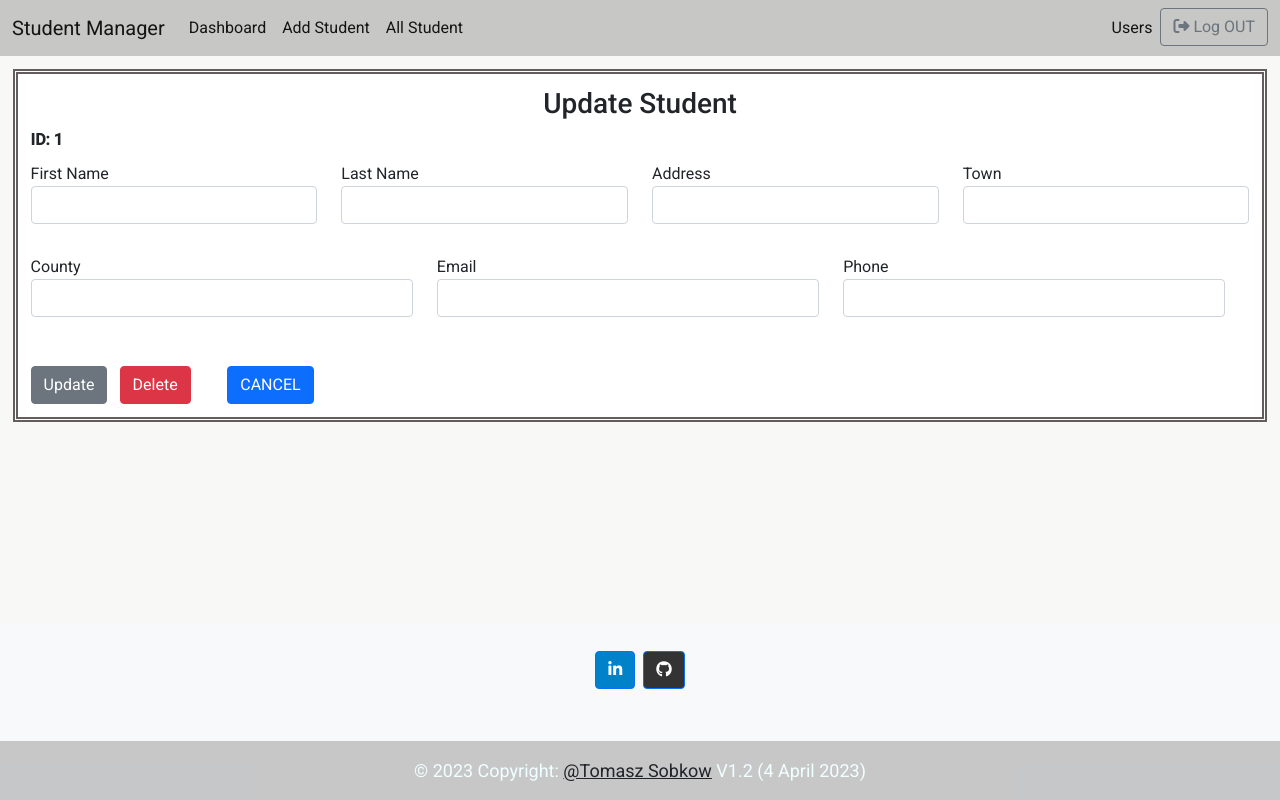
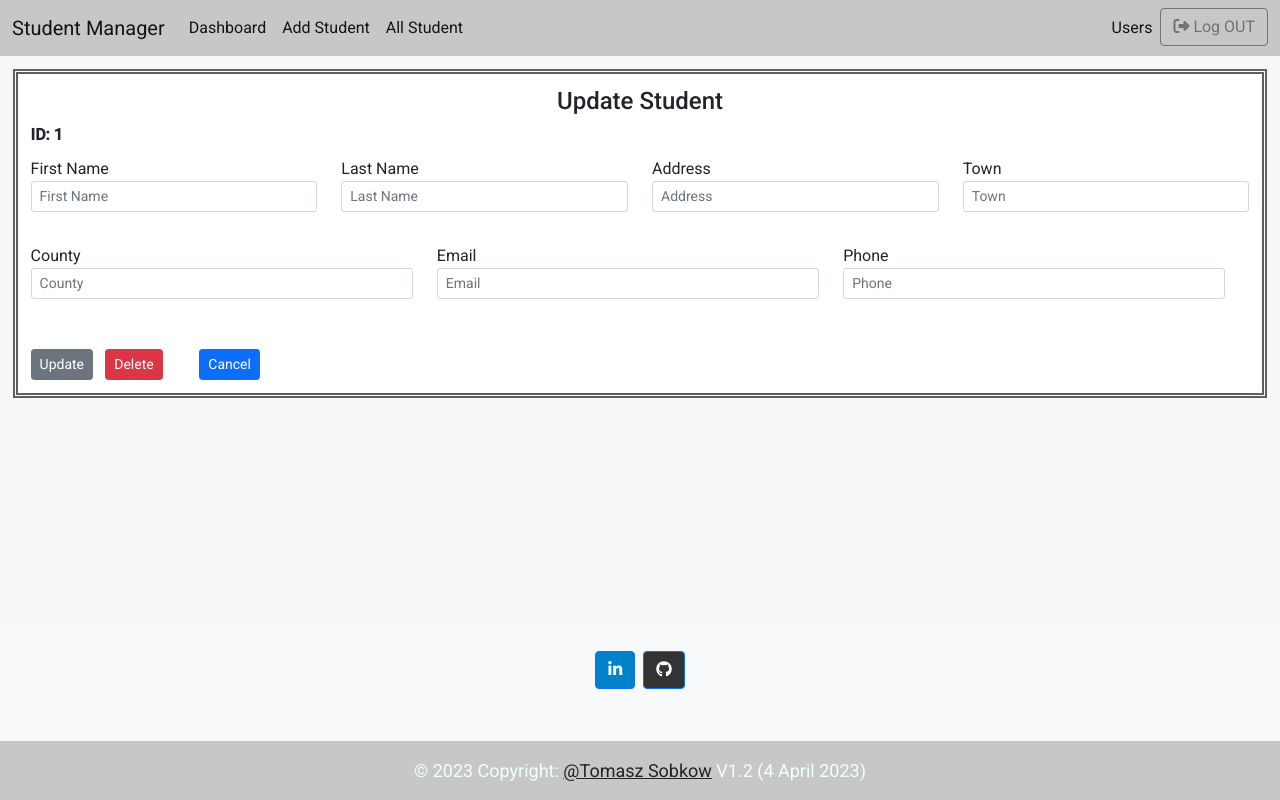
Before and after one commit to TomaszSobkow/StudentManagerFrontend, an Angular app: page /defaultComponent/students/student/1 in a window 1280 px wide. Built offline with nearby package versions, Linux system fonts and the light colour scheme; no server answers.

Commit message:
changed size of filds in updatestudent

```diff
--- a/src/app/students/addstudent/addstudent.component.css
+++ b/src/app/students/addstudent/addstudent.component.css
@@ -1,5 +1,5 @@
 body{
-  margin: 0% 3%  1% 3%;
+  margin: 0% 2%  1% 2%;
   padding: 1%;
 
   border: 5px double  rgb(100, 93, 93);;
--- a/src/app/students/updatestudent/updatestudent.component.html
+++ b/src/app/students/updatestudent/updatestudent.component.html
@@ -1,6 +1,6 @@
 <body >
   <div >
-    <h3 class = " text-center">{{ title }}</h3>
+    <h4 class = " text-center">{{ title }}</h4>
   </div>
 
   <form (ngSubmit) = "onSubmit()" >
@@ -12,59 +12,52 @@
     <div class="row">
       <div class = " col form-group  mb-3">
         <label>First Name</label>
-        <input type = "text"  class = "form-control " id = "firstName"
+        <input type = "text"  class = "form-control form-control-sm mb-3" name = "firstName" placeholder="First Name"
           [(ngModel)] = "student.firstName" name = "firstName">
       </div>
 
       <div class = " col form-group  mb-3 ">
         <label>Last Name</label>
-        <input type = "text" class = "form-control"  id = "LastName"
+        <input type = "text" class = "form-control form-control-sm mb-3"  name = "LastName" placeholder="Last Name"
           [(ngModel)] = "student.lastName" name = "LastName">
       </div>
 
       <div class = " col form-group  mb-3">
         <label>Address</label>
-        <input type = "text" class = "form-control"  id = "address"
+        <input type = "text" class = "form-control form-control-sm mb-3"  name = "address" placeholder="Address"
            [(ngModel)] = "student.address" name = "address">
       </div>
 
       <div class = " col form-group  mb-3 ">
         <label>Town</label>
-        <input type = "text" class = "form-control"  id = "town"
+        <input type = "text" class = "form-control form-control-sm mb-3"  name = "town" placeholder="Town"
           [(ngModel)] = "student.town" name = "town">
       </div>
 
         <div class="row">
           <div class = " col form-group  mb-3">
             <label>County</label>
-            <input type = "text"  class = "form-control " id = "county"
+            <input type = "text"  class = "form-control form-control-sm mb-3" name = "county" placeholder="County"
               [(ngModel)] = "student.county" name = "county">
           </div>
 
       <div class = " col form-group  mb-3">
         <label>Email</label>
-        <input type = "text" class = "form-control"  id = "emailId"
+        <input type = "text" class = "form-control form-control-sm mb-3"  name = "emailId" placeholder="Email"
           [(ngModel)] = "student.email" name = "emailId">
       </div>
 
       <div class = " col form-group  mb-3">
         <label>Phone</label>
-        <input type = "text" class = "form-control"  id = "phone"
+        <input type = "text" class = "form-control form-control-sm mb-3"  name = "phone" placeholder="Phone"
           [(ngModel)] = "student.phone" name = "phone">
       </div>
 
     </div>
-
-
-
-
-
-
-
-    </div>
-    <button class="btn btn-secondary"   id="btnadd"  type="button" (click)="onSubmit()">Update </button>
-    <button class="btn btn-danger" id="btnadd" type="button" (click)="deleteStudent(student.id)" style="margin-left: 1%">Delete </button>
-    <button class="btn btn-primary"   id="btnadd"  type="button" (click)="cancel()"  style="margin-left: 3%" >CANCEL </button>
+   </div>
+    <button class="btn btn-secondary btn-sm"   id="btnadd"  type="button" (click)="onSubmit()">Update </button>
+    <button class="btn btn-danger btn-sm" id="btnadd" type="button" (click)="deleteStudent(student.id)" style="margin-left: 1%">Delete </button>
+    <button class="btn btn-primary btn-sm"   id="btnadd"  type="button" (click)="cancel()"  style="margin-left: 3%" >Cancel </button>
   </form>
 
 
```
